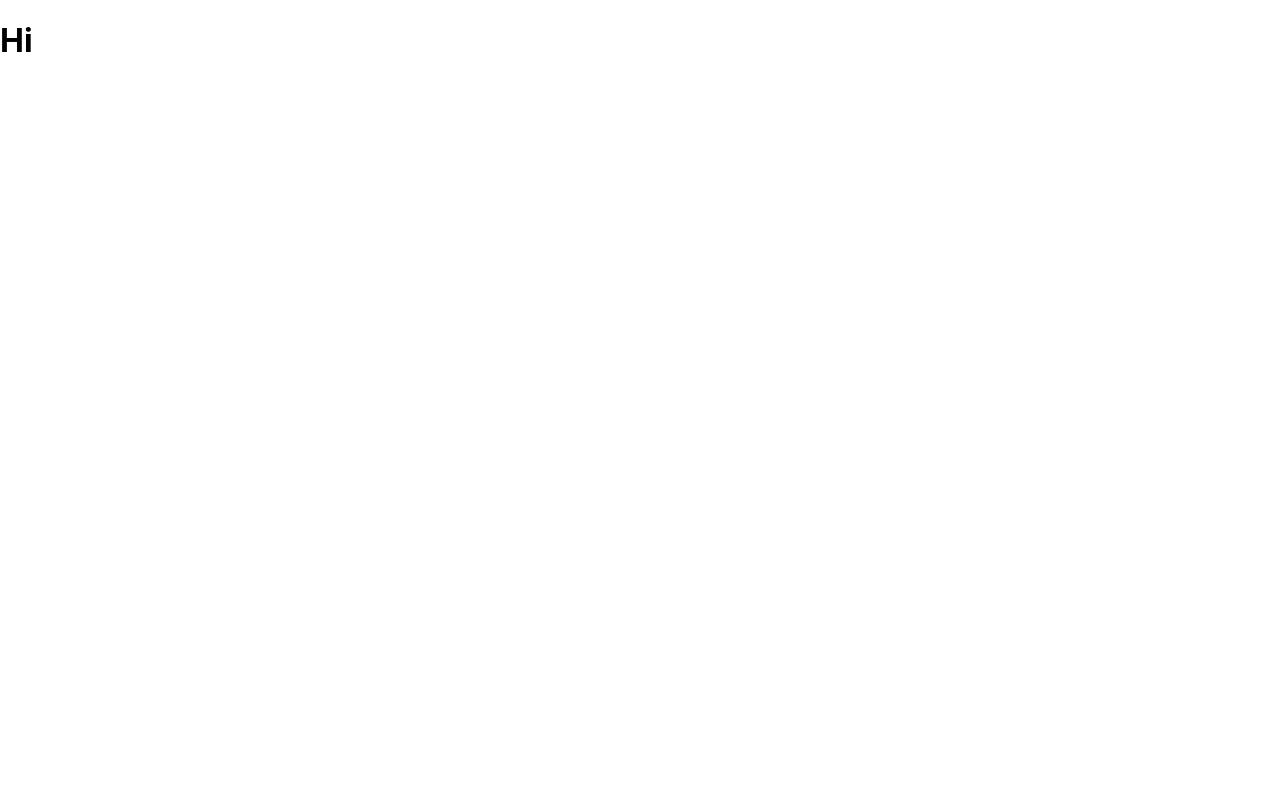
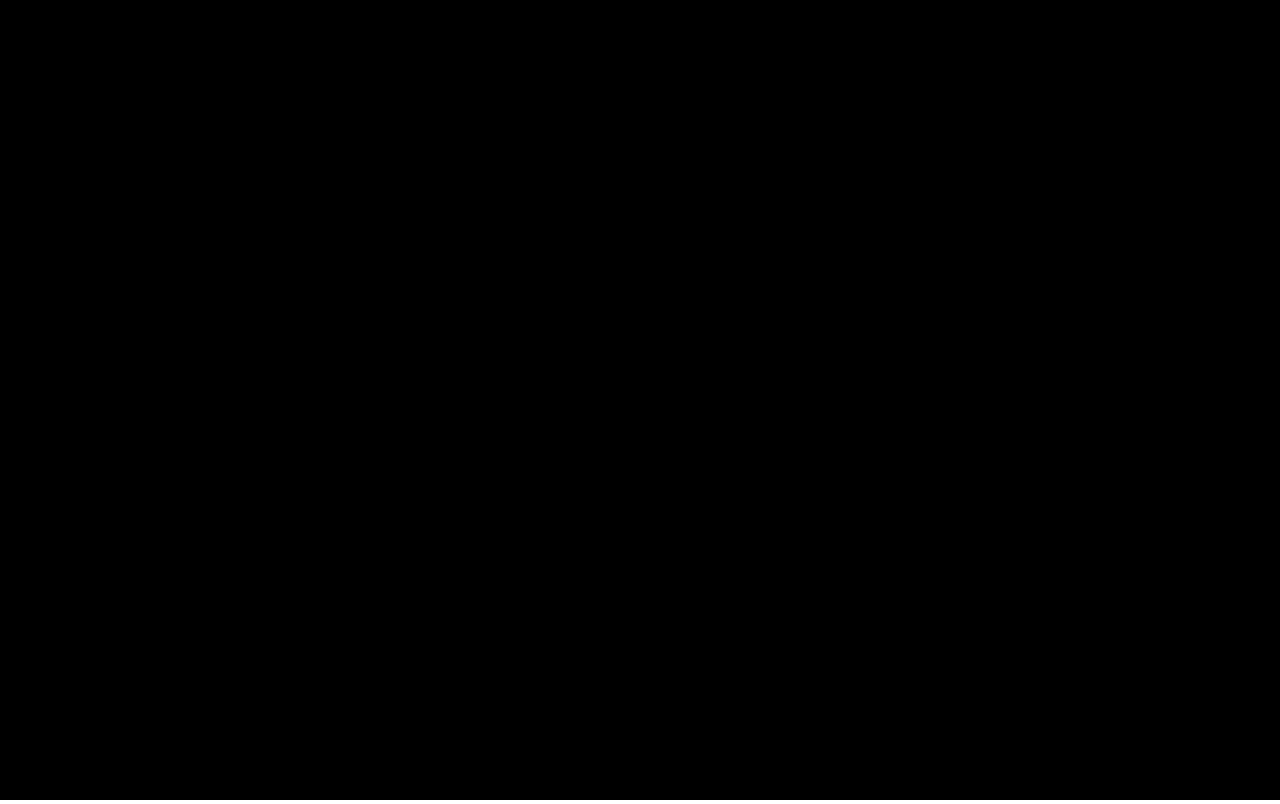
Before and after one commit to talor-hammond/drizzle, a React (Create React App) app: page / in a window 1280 px wide. Built offline with nearby package versions, Linux system fonts and the light colour scheme.

Commit message:
init canvas

```diff
--- a/package.json
+++ b/package.json
@@ -5,6 +5,7 @@
   "dependencies": {
     "react": "^16.6.3",
     "react-dom": "^16.6.3",
+    "react-jss": "^8.6.1",
     "react-scripts": "2.1.1"
   },
   "scripts": {
--- a/src/App.js
+++ b/src/App.js
@@ -1,11 +1,12 @@
 import React, { Component } from 'react';
+
+// Components:
+import Canvas from './components/Canvas/Canvas'
 
 class App extends Component {
   render() {
     return (
-      <div>
-        <h1>Hi</h1>
-      </div>
+      <Canvas />
     );
   }
 }
--- /dev/null
+++ b/src/components/Canvas/Canvas.js
@@ -0,0 +1,28 @@
+import React, { Component } from 'react'
+import injectSheet from 'react-jss'
+
+const styles = {
+    canvas: {
+        backgroundColor: '#000',
+        height: '100vh',
+        width: '100vw'
+    }
+}
+
+class Canvas extends Component {
+    componentDidMount() {
+
+    }
+
+    render() {
+        const { canvas } = this.props.classes
+
+        return (
+            <canvas id="canvas" className={canvas}>
+
+            </canvas>
+        )
+    }
+}
+
+export default injectSheet(styles)(Canvas)
```
Also changed, not shown: src/components/Canvas/CanvasStyles.js (added), 1 other file (tests, documents, lock files or other folders).
